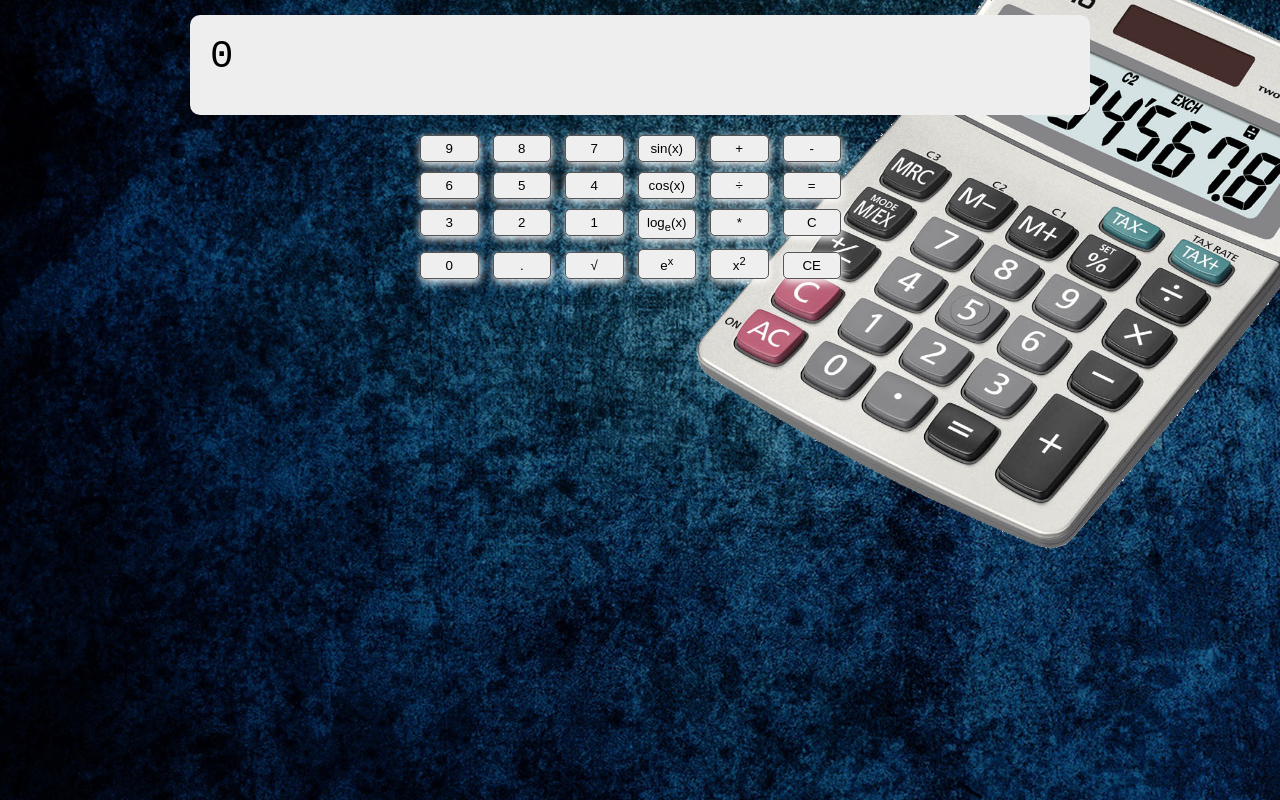
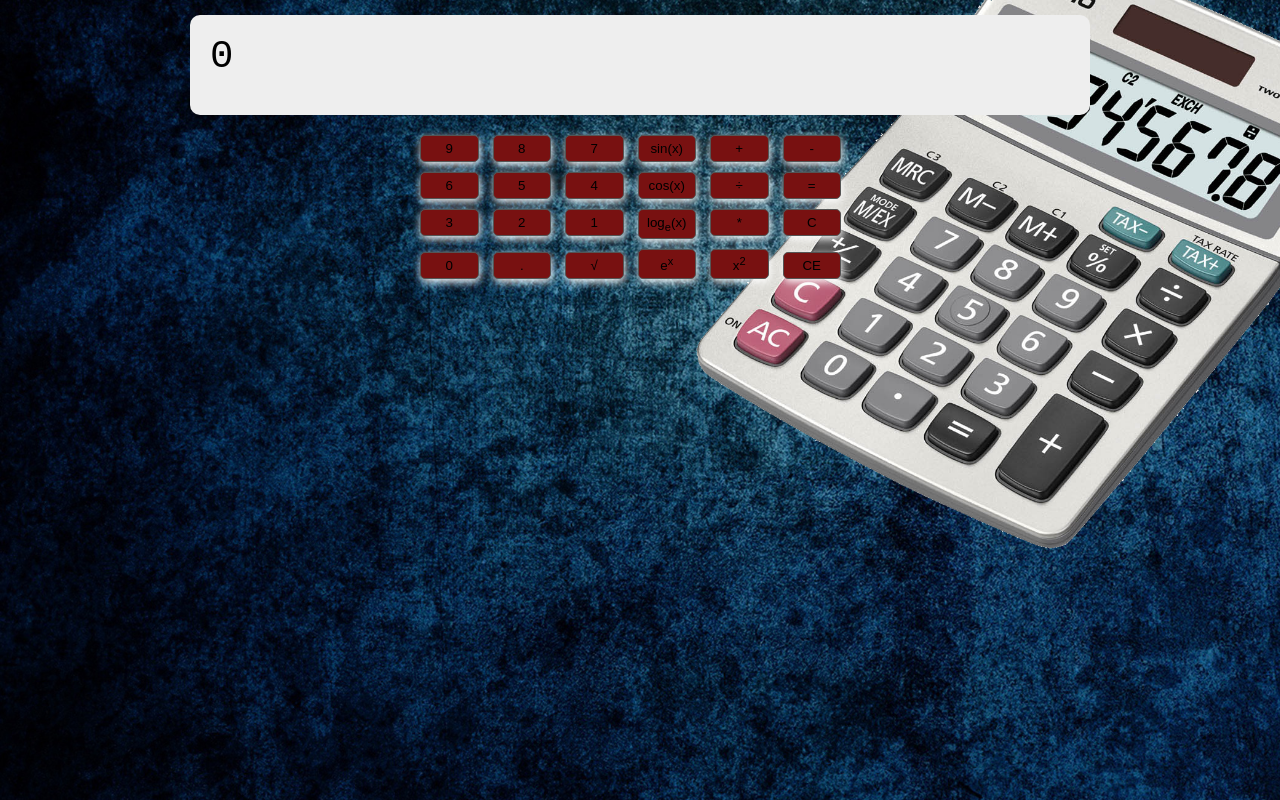
Before and after one commit to PI15v-PPSE/calculator, a plain HTML site: page index.html in a window 1280 px wide. Drawn offline with Linux system fonts and the light colour scheme.

Commit message:
lab4 modifi file

```diff
--- a/css/style.css
+++ b/css/style.css
@@ -25,7 +25,7 @@ body{
 }
 
 .NumButtons button{
-	background: #efefef;
+	background: #781111;
 	width: 13%;
 	margin: 5px;
 	padding: 5px;
```
